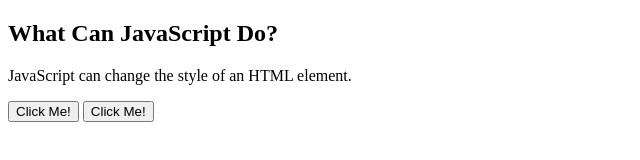
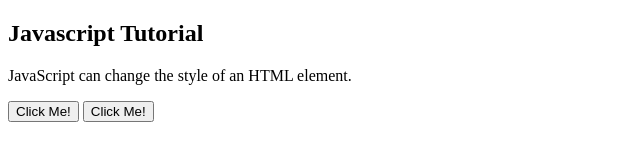
Before and after one commit to AnushaChouksey/Practice, a plain HTML site: page CSS-change/index.html in a window 1280 px wide. Shown: the whole page, without its empty margins (0-640 px from the left). Drawn offline with Linux system fonts and the light colour scheme.

Commit message:
Update index.html

```diff
--- a/CSS-change/index.html
+++ b/CSS-change/index.html
@@ -10,7 +10,7 @@
 </head>
 <body>
 
-<h2>What Can JavaScript Do?</h2>
+<h2>Javascript Tutorial</h2>
 
 <p id="demo">JavaScript can change the style of an HTML element.</p>
 
```
